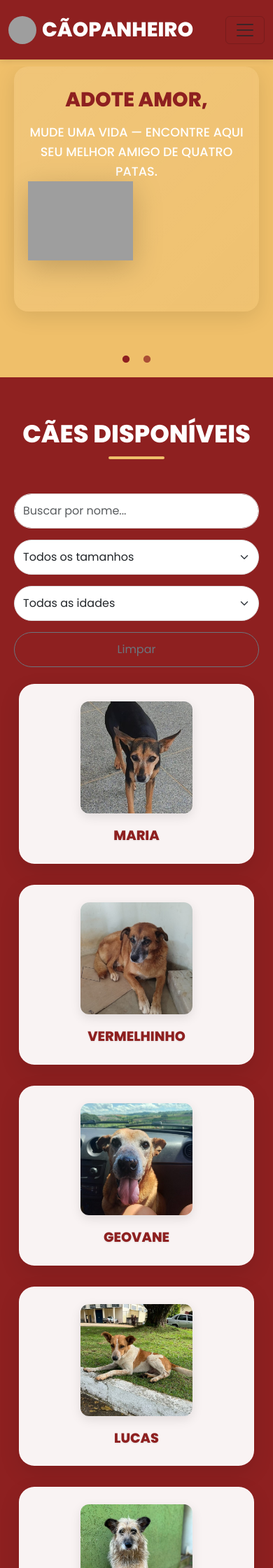
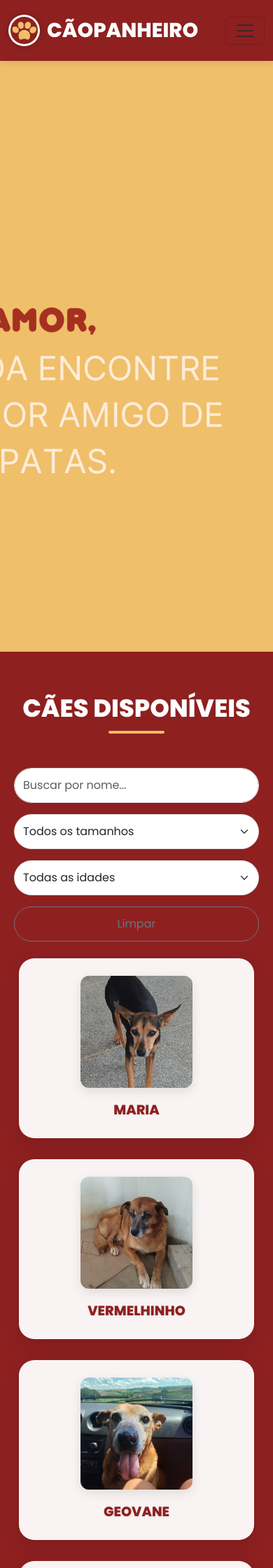
Before and after one commit to Vitoria0205/caopanheiro-infoH, a Django app: page / in a window 390 px wide. Shown: the top 2240 px of the page at 70% size. Run offline with Django 5.2, Linux system fonts and the light colour scheme; grey boxes are pictures that could not be loaded.

Commit message:
Add files via upload

```diff
--- a/app/templates/index.html
+++ b/app/templates/index.html
@@ -1,5 +1,6 @@
 <!DOCTYPE html>
 <html lang="pt-BR">
+
 <head>
   <meta charset="UTF-8" />
   <meta name="viewport" content="width=device-width, initial-scale=1.0" />
@@ -49,9 +50,11 @@
     html {
       scroll-behavior: smooth;
     }
+
     #cachorros,
     #doar {
-        scroll-margin-top: 80px; /* Evita ficar atrás do navbar */
+      scroll-margin-top: 80px;
+      /* Evita ficar atrás do navbar */
     }
 
     /* ====== NAVBAR ====== */
@@ -126,6 +129,22 @@
       color: var(--red);
     }
 
+    .navbar-brand img {
+      width: 45px;
+      height: 45px;
+      object-fit: cover;
+      border-radius: 50%;
+      margin-right: 10px;
+      background: #fff;
+      /* fundo branco pra destacar */
+      padding: 3px;
+      /* borda interna */
+      box-shadow: 0 0 8px rgba(0, 0, 0, 0.2);
+      /* sombra leve */
+      transition: transform 0.3s ease;
+    }
+
+
     /* ====== CARROSSEL ====== */
     .carousel-wrap {
       background: var(--yellow);
@@ -141,7 +160,7 @@
       padding: 36px;
       box-sizing: border-box;
       color: #fff;
-        background: linear-gradient(135deg, rgba(255,255,255,0.1) 0%, rgba(255,255,255,0.05) 100%);
+      background: linear-gradient(135deg, rgba(255, 255, 255, 0.1) 0%, rgba(255, 255, 255, 0.05) 100%);
       border-radius: 20px;
       margin: 0 20px;
       backdrop-filter: blur(5px);
@@ -172,7 +191,7 @@
       height: auto;
       max-width: 100%;
       object-fit: contain;
-        filter: drop-shadow(0 10px 20px rgba(0,0,0,0.2));
+      filter: drop-shadow(0 10px 20px rgba(0, 0, 0, 0.2));
     }
 
     .slick-prev,
@@ -274,7 +293,7 @@
       color: var(--red);
       font-weight: 800;
       font-size: 1.3rem;
-        text-shadow: 0 1px 2px rgba(0,0,0,0.1);
+      text-shadow: 0 1px 2px rgba(0, 0, 0, 0.1);
     }
 
     /* Responsividade */
@@ -283,9 +302,11 @@
         padding: 24px;
         height: 320px;
       }
+
       .hero-slide h2 {
         font-size: 2.2rem;
       }
+
       .hero-dog {
         width: 180px;
       }
@@ -295,10 +316,12 @@
       .dogs-grid {
         grid-template-columns: repeat(2, 1fr);
       }
+
       .hero-slide .text {
         max-width: 100%;
         text-align: center;
       }
+
       .hero-slide {
         flex-direction: column;
         text-align: center;
@@ -313,13 +336,16 @@
       .hero-slide h2 {
         font-size: 2rem;
       }
+
       .hero-slide p {
         font-size: 1.1rem;
       }
+
       .dogs-grid {
         grid-template-columns: 1fr;
         padding: 0 15px;
       }
+
       .dogs-section h2 {
         font-size: 2.2rem;
       }
@@ -329,16 +355,20 @@
       .hero-slide {
         padding: 30px 20px;
       }
+
       .hero-slide h2 {
         font-size: 1.8rem;
       }
+
       .hero-dog {
         width: 150px;
       }
+
       .dog-card img {
         width: 160px;
         height: 160px;
       }
+
       .dog-card p {
         font-size: 1.2rem;
       }
@@ -350,7 +380,7 @@
       padding: 2.5rem 1.5rem;
       margin: 3rem auto;
       border-radius: 20px;
-        box-shadow: 0 12px 30px rgba(0,0,0,0.08);
+      box-shadow: 0 12px 30px rgba(0, 0, 0, 0.08);
       text-align: center;
       max-width: 900px;
       position: relative;
@@ -409,7 +439,7 @@
       width: 220px;
       height: auto;
       border-radius: 16px;
-        box-shadow: 0 10px 30px rgba(0,0,0,0.2);
+      box-shadow: 0 10px 30px rgba(0, 0, 0, 0.2);
       background: white;
       padding: 18px;
       border: 3px solid var(--red);
@@ -418,7 +448,7 @@
 
     .qr-container img:hover {
       transform: scale(1.08);
-        box-shadow: 0 15px 40px rgba(0,0,0,0.25);
+      box-shadow: 0 15px 40px rgba(0, 0, 0, 0.25);
     }
 
     .qr-container p {
@@ -472,17 +502,17 @@
 
     .footer-action {
       padding: 1.5rem;
-        background: rgba(255,255,255,0.1);
+      background: rgba(255, 255, 255, 0.1);
       border-radius: 16px;
       transition: transform 0.3s ease, background 0.3s ease;
-        border: 1px solid rgba(255,255,255,0.2);
+      border: 1px solid rgba(255, 255, 255, 0.2);
       cursor: pointer;
     }
 
     .footer-action:hover {
       transform: translateY(-5px);
-        background: rgba(255,255,255,0.15);
-        box-shadow: 0 10px 25px rgba(0,0,0,0.1);
+      background: rgba(255, 255, 255, 0.15);
+      box-shadow: 0 10px 25px rgba(0, 0, 0, 0.1);
     }
 
     .icon-circle {
@@ -496,7 +526,7 @@
       color: #fff;
       font-size: 1.3rem;
       background: var(--yellow);
-        box-shadow: 0 5px 15px rgba(0,0,0,0.2);
+      box-shadow: 0 5px 15px rgba(0, 0, 0, 0.2);
     }
 
     .footer-action h5 {
@@ -525,48 +555,106 @@
       font-size: 1.3rem;
       text-decoration: none;
       transition: all 0.3s ease;
-        box-shadow: 0 4px 12px rgba(0,0,0,0.15);
+      box-shadow: 0 4px 12px rgba(0, 0, 0, 0.15);
       margin: 0 8px;
     }
 
     .social-icon:hover {
       transform: translateY(-3px);
-        box-shadow: 0 6px 20px rgba(0,0,0,0.2);
+      box-shadow: 0 6px 20px rgba(0, 0, 0, 0.2);
     }
 
     .copyright {
       margin-top: 2rem;
       padding-top: 1.5rem;
-        border-top: 1px solid rgba(255,255,255,0.2);
-        color: rgba(255,255,255,0.7);
+      border-top: 1px solid rgba(255, 255, 255, 0.2);
+      color: rgba(255, 255, 255, 0.7);
       font-size: 0.9rem;
     }
 
+    /* ====== CARROSSEL ====== */
+    .carousel-wrap {
+      width: 100%;
+      height: 100vh;
+      overflow: hidden;
+    }
+
+    .carousel-slider,
+    .hero-slide {
+      width: 100%;
+      height: 100vh;
+    }
+
+    .hero-slide {
+      display: flex;
+      align-items: center;
+      justify-content: center;
+      margin: 0;
+      padding: 0;
+    }
+
+    .hero-slide img {
+      width: 100%;
+      height: 100%;
+      object-fit: cover;
+      border-radius: 50;
+    }
+
+
     /* Responsividade */
     @media (max-width: 768px) {
-        .footer-content { padding: 2rem 1rem; }
+      .footer-content {
+        padding: 2rem 1rem;
+      }
 
-        .footer-brand { justify-content: center; font-size: 1.4rem; }
+      .footer-brand {
+        justify-content: center;
+        font-size: 1.4rem;
+      }
 
-        .footer-slogan { text-align: center; }
+      .footer-slogan {
+        text-align: center;
+      }
 
-        .footer-action { padding: 1.2rem; margin-bottom: 1rem; }
+      .footer-action {
+        padding: 1.2rem;
+        margin-bottom: 1rem;
+      }
 
-        .donation-section { margin: 2rem auto; padding: 2rem 1rem; }
+      .donation-section {
+        margin: 2rem auto;
+        padding: 2rem 1rem;
+      }
 
-        .donation-section h3 { font-size: 1.8rem; }
+      .donation-section h3 {
+        font-size: 1.8rem;
+      }
 
-        .qr-container img { width: 180px; padding: 15px; }
+      .qr-container img {
+        width: 180px;
+        padding: 15px;
+      }
     }
 
     @media (max-width: 576px) {
-        .qr-container img { width: 160px; padding: 12px; }
+      .qr-container img {
+        width: 160px;
+        padding: 12px;
+      }
 
-        .icon-circle { width: 50px; height: 50px; font-size: 1.1rem; }
+      .icon-circle {
+        width: 50px;
+        height: 50px;
+        font-size: 1.1rem;
+      }
 
-        .footer-action h5 { font-size: 1.1rem; }
+      .footer-action h5 {
+        font-size: 1.1rem;
+      }
 
-        .qr-container p { font-size: 1rem; }
+      .qr-container p {
+        font-size: 1rem;
+      }
     }
 
     /* Efeito leve ao clicar */
@@ -582,7 +670,7 @@
   <nav class="navbar navbar-expand-lg navbar-custom">
     <div class="container">
       <a class="navbar-brand" href="index.html">
-          <img src="logo.png" alt="Cãopanheiro" width="40" height="40">
+        <img src="fotos/pata.png" alt="Cãopanheiro" width="40" height="40">
         CÃOPANHEIRO
       </a>
       <button class="navbar-toggler" type="button" data-bs-toggle="collapse" data-bs-target="#navbarNav"
@@ -603,21 +691,14 @@
   <div class="carousel-wrap">
     <div class="carousel-slider">
       <div class="hero-slide">
-          <div class="text">
-            <h2>ADOTE AMOR,</h2>
-            <p>MUDE UMA VIDA — ENCONTRE AQUI SEU MELHOR AMIGO DE QUATRO PATAS.</p>
-          </div>
-          <img class="hero-dog" src="https://i.ibb.co/Yh6Fj4r/cachorro.png" alt="Cachorrinho">
+        <img src="fotos/carosel 1.png" alt="Cachorrinho">
       </div>
       <div class="hero-slide">
-          <div class="text">
-            <h2>FAÇA PARTE DO GRUPO CÃOPANHEIRO</h2>
-            <p>O QUE IMPORTA NÃO É QUANTO VOCÊ DOA, MAS O QUANTO VOCÊ ACREDITA QUE JUNTOS PODEMOS MUDAR DESTINOS.</p>
-          </div>
-          <img class="hero-dog" src="https://i.ibb.co/Yh6Fj4r/cachorro.png" alt="Cachorrinho">
+        <img src="https://i.ibb.co/Yh6Fj4r/cachorro.png" alt="Cachorrinho">
       </div>
     </div>
   </div>
+
 
   <!-- ====== BLOCO CÃES DISPONÍVEIS ====== -->
   <section class="dogs-section" id="cachorros">
@@ -628,12 +709,14 @@
       <div class="row g-3 justify-content-center">
         <!-- Filtro de Texto -->
         <div class="col-md-4 col-lg-3">
-            <input type="text" class="form-control" id="searchInput" placeholder="Buscar por nome..." style="border-radius: 25px; border: 1px solid #ddd; padding: 0.75rem; font-size: 1rem;">
+          <input type="text" class="form-control" id="searchInput" placeholder="Buscar por nome..."
+            style="border-radius: 25px; border: 1px solid #ddd; padding: 0.75rem; font-size: 1rem;">
         </div>
 
         <!-- Filtro de Tamanho -->
         <div class="col-md-4 col-lg-3">
-            <select class="form-select" id="sizeFilter" style="border-radius: 25px; border: 1px solid #ddd; padding: 0.75rem; font-size: 1rem;">
+          <select class="form-select" id="sizeFilter"
+            style="border-radius: 25px; border: 1px solid #ddd; padding: 0.75rem; font-size: 1rem;">
             <option value="">Todos os tamanhos</option>
             <option value="pequeno">Pequeno</option>
             <option value="medio">Médio</option>
@@ -643,7 +726,8 @@
 
         <!-- Filtro de Idade -->
         <div class="col-md-4 col-lg-3">
-            <select class="form-select" id="ageFilter" style="border-radius: 25px; border: 1px solid #ddd; padding: 0.75rem; font-size: 1rem;">
+          <select class="form-select" id="ageFilter"
+            style="border-radius: 25px; border: 1px solid #ddd; padding: 0.75rem; font-size: 1rem;">
             <option value="">Todas as idades</option>
             <option value="filhote">Filhote</option>
             <option value="adulto">Adulto</option>
@@ -653,7 +737,8 @@
 
         <!-- Botão Limpar -->
         <div class="col-md-4 col-lg-2 d-flex align-items-end">
-            <button class="btn btn-outline-secondary w-100" id="clearFilters" style="border-radius: 25px; padding: 0.75rem; font-size: 1rem;">Limpar</button>
+          <button class="btn btn-outline-secondary w-100" id="clearFilters"
+            style="border-radius: 25px; padding: 0.75rem; font-size: 1rem;">Limpar</button>
         </div>
       </div>
     </div>
@@ -663,7 +748,8 @@
         <img src="fotos/maria.jfif" alt="Maria">
         <p>MARIA</p>
       </div>
-        <div class="dog-card" data-name="VERMELHINHO" data-size="pequeno" data-age="adulto" data-breed="Shih Tzu misturado">
+      <div class="dog-card" data-name="VERMELHINHO" data-size="pequeno" data-age="adulto"
+        data-breed="Shih Tzu misturado">
         <img src="fotos/vermelhinho.jfif" alt="Vermelhinho">
         <p>VERMELHINHO</p>
       </div>
@@ -800,14 +886,14 @@
     });
 
     // JavaScript robusto para rolar suavemente para as seções (usa data-target)
-      document.addEventListener('DOMContentLoaded', function() {
+    document.addEventListener('DOMContentLoaded', function () {
       const footerActions = document.querySelectorAll('.footer-action');
 
       footerActions.forEach(action => {
         const targetId = action.dataset.target;
         if (!targetId) return;
 
-          action.addEventListener('click', function() {
+        action.addEventListener('click', function () {
           const target = document.getElementById(targetId);
           if (target) {
             window.scrollTo({
@@ -817,7 +903,7 @@
           }
         });
 
-          action.addEventListener('keydown', function(e) {
+        action.addEventListener('keydown', function (e) {
           if (e.key === 'Enter' || e.key === ' ') {
             e.preventDefault();
             action.click();
@@ -827,7 +913,7 @@
     });
 
     // MODAL DOS CACHORROS — AGORA USA OS DADOS DO HTML (DATA-ATTRIBUTES)
-      document.addEventListener('DOMContentLoaded', function() {
+    document.addEventListener('DOMContentLoaded', function () {
       const dogCards = document.querySelectorAll('.dog-card');
       const modal = document.getElementById('dogModal');
       const modalTitle = document.getElementById('dogModalLabel');
@@ -846,7 +932,7 @@
       };
 
       dogCards.forEach(card => {
-          card.addEventListener('click', function() {
+        card.addEventListener('click', function () {
           const img = this.querySelector('img');
           const name = this.getAttribute('data-name');
           const breed = this.getAttribute('data-breed');
@@ -866,7 +952,7 @@
     });
 
     // FILTRO DINÂMICO DOS CÃES (USANDO DATA-ATTRIBUTES DO HTML)
-      document.addEventListener('DOMContentLoaded', function() {
+    document.addEventListener('DOMContentLoaded', function () {
       const searchInput = document.getElementById('searchInput');
       const sizeFilter = document.getElementById('sizeFilter');
       const ageFilter = document.getElementById('ageFilter');
@@ -911,7 +997,7 @@
       sizeFilter.addEventListener('change', applyFilters);
       ageFilter.addEventListener('change', applyFilters);
 
-        clearButton.addEventListener('click', function() {
+      clearButton.addEventListener('click', function () {
         searchInput.value = '';
         sizeFilter.selectedIndex = 0;
         ageFilter.selectedIndex = 0;
@@ -931,15 +1017,18 @@
           <button type="button" class="btn-close" data-bs-dismiss="modal" aria-label="Close"></button>
         </div>
         <div class="modal-body text-center">
-            <img id="modalDogImage" src="" alt="Foto do cachorro" class="img-fluid rounded-3 shadow-sm mb-4" style="max-width: 250px; height: auto;">
+          <img id="modalDogImage" src="" alt="Foto do cachorro" class="img-fluid rounded-3 shadow-sm mb-4"
+            style="max-width: 250px; height: auto;">
           <p id="modalBreed" style="font-size: 1.1rem; color: #5a2b2b; margin-bottom: 0.5rem;"></p>
           <p id="modalAge" style="font-size: 1.1rem; color: #5a2b2b; margin-bottom: 0.5rem;"></p>
           <p id="modalStory" style="font-size: 1.05rem; color: #5a2b2b; line-height: 1.6; margin-bottom: 2rem;"></p>
 
-            <a href="cadastro.html" class="btn btn-custom w-100" style="font-size: 1.1rem; padding: 0.75rem 1.5rem;">QUERO ADOTAR</a>
+          <a href="cadastro.html" class="btn btn-custom w-100" style="font-size: 1.1rem; padding: 0.75rem 1.5rem;">QUERO
+            ADOTAR</a>
         </div>
       </div>
     </div>
   </div>
 </body>
+
 </html>
```
Also changed, not shown: app/templates/cadastro.html (+9 -1 lines), app/templates/historia.html (+9 -1 lines), app/templates/localizacao.html (+31 -3 lines), app/templates/login.html (+11 -2 lines), app/templates/fotos/carosel 1.png (added), app/templates/fotos/pata.png (added). Lines whose indentation alone changed are shown as unchanged.
